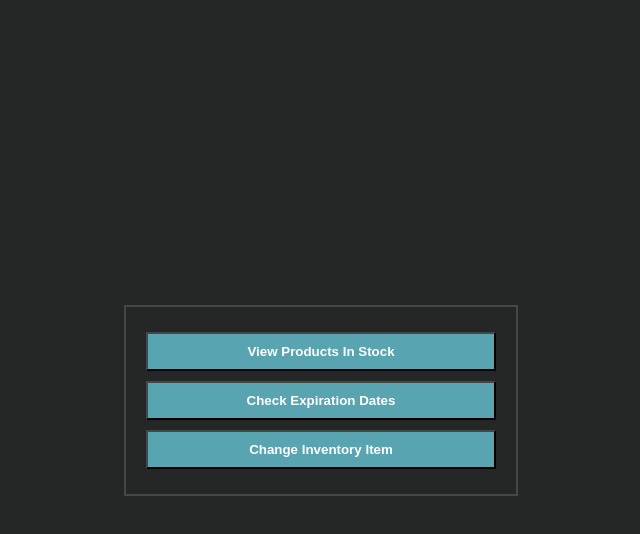
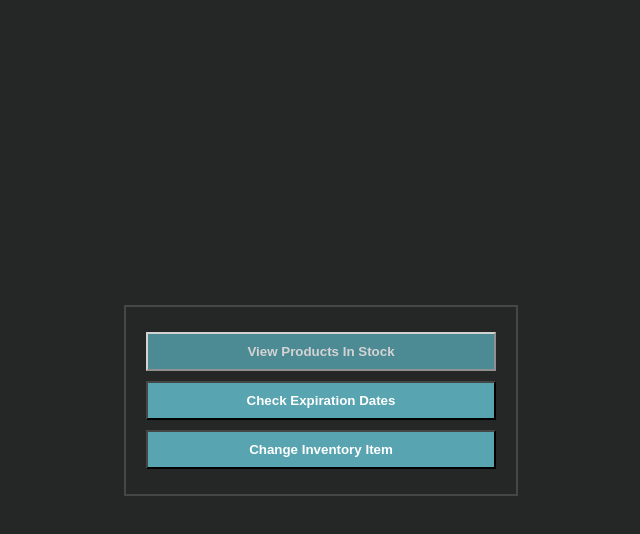
Before and after one commit to Rensnauta/IPASS, a website built with Vite: page Frontend/homepage.html in a window 1280 px wide. In both pictures the pointer is over the button "View Products In Stock". Shown: the whole page, without its empty margins (319-959 px from the left). Built offline with nearby package versions, Linux system fonts and the light colour scheme.

Commit message:
updated styles for homepage and stock

```diff
--- a/Frontend/Styles/homepage.css
+++ b/Frontend/Styles/homepage.css
@@ -26,3 +26,8 @@ button {
     font-weight: bold;
     color: white;
 }
+
+button:hover {
+    border-color: white;
+    opacity: 80%;
+}
```
Also changed, not shown: Frontend/Styles/stock.css (+8 -0 lines).
